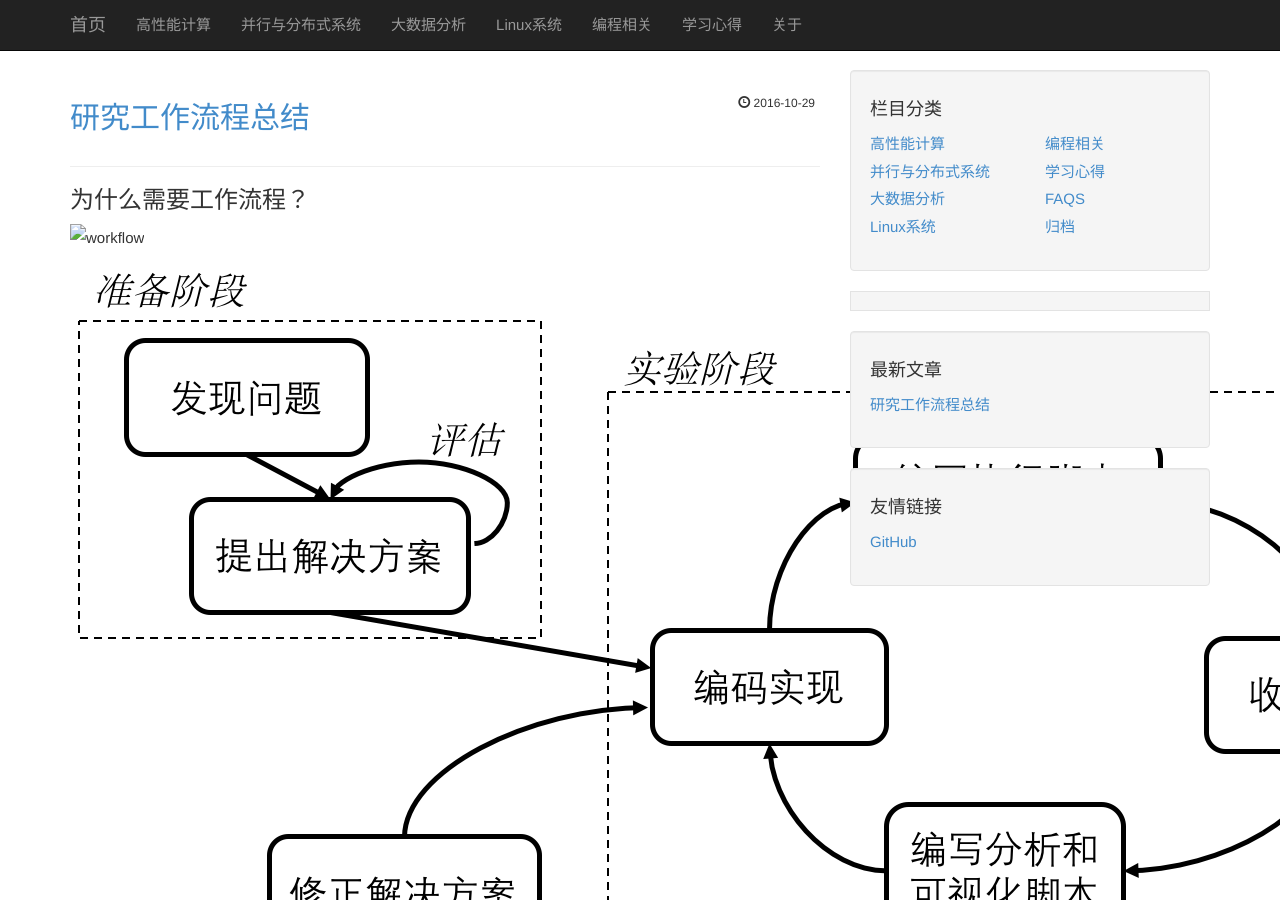
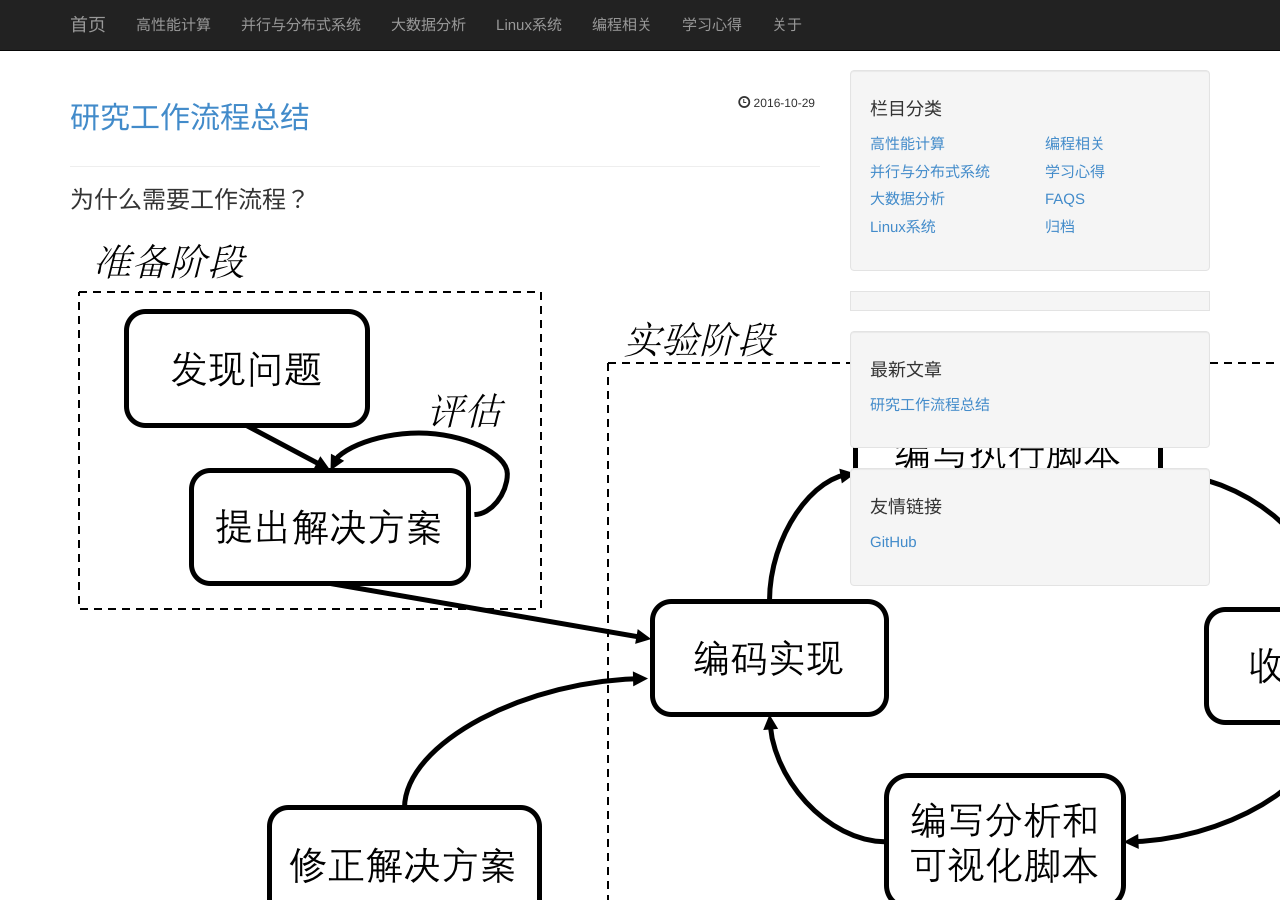
Before and after one commit to taogaocn/taogaocn, a Jekyll site: the page built from index.html, in a window 1280 px wide and 900 px high. Built offline with Jekyll 4.4.1, drawn with Linux system fonts in a browser that asks for light colours; the list of posts is cut into pages by our own code; comment, search, counter and statistics services are not loaded.

Commit message:
Update figure.

```diff
--- a/_posts/2016-10-29-computer-science-workflow.markdown
+++ b/_posts/2016-10-29-computer-science-workflow.markdown
@@ -5,5 +5,4 @@
 tags: [计算机, 研究, 工作流程]
 ---
 ### 为什么需要工作流程？
-<img src="www.gaotaoblog.com/figures/workflow.png" alt="workflow" width="468">
-![Workflow](./figures/workflow.png)
+![Workflow](./figures/workflow.png?raw=true "Title")
```
